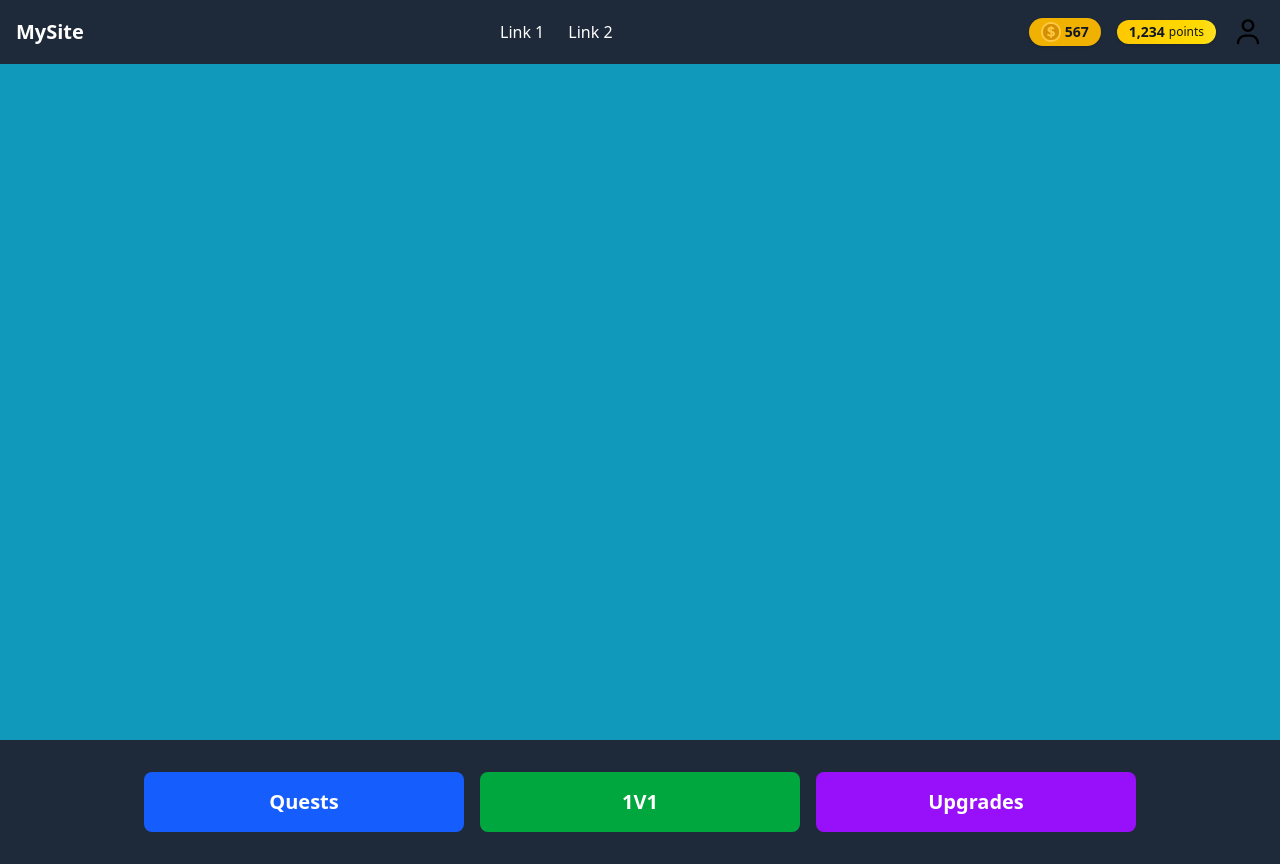
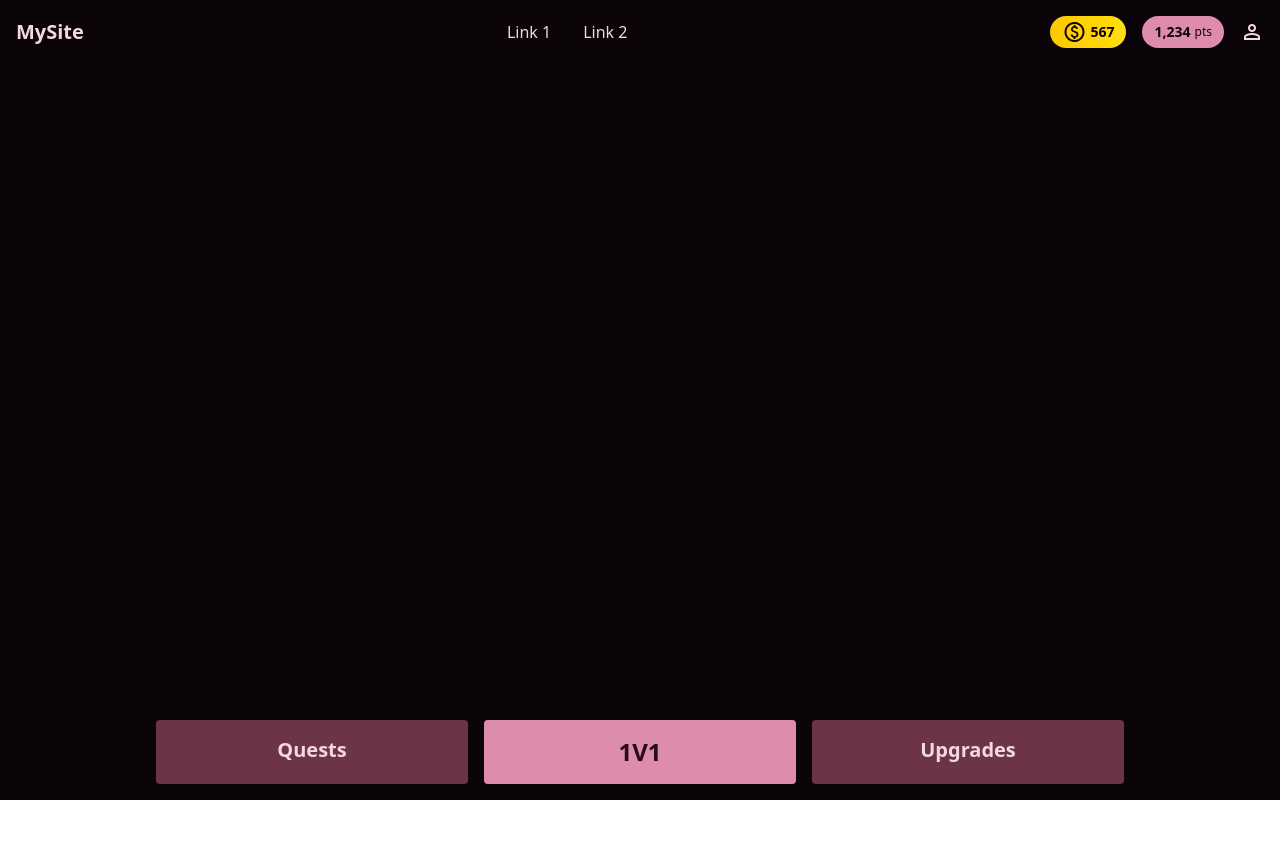
Before and after one commit to kristiankunc/hackathon25, a SvelteKit app: page / in a window 1280 px wide. After the commit the page ends 800 px from the top, so only its background shows below. Built offline with nearby package versions, Linux system fonts and the light colour scheme; no server answers.

Commit message:
color pallete, updated home page

```diff
--- a/src/lib/components/Header.svelte
+++ b/src/lib/components/Header.svelte
@@ -1,29 +1,25 @@
-<header class="bg-gray-800 text-white">
-	<div class="mx-auto flex max-w-7xl items-center justify-between px-4 py-4">
+<header class="static top-0 right-0 left-0 bg-background text-text">
+	<div class="flex items-center justify-between px-4 py-4">
 		<a href="/" class="text-xl font-bold">MySite</a>
 
-		<nav class="flex gap-6">
-			<a href="/" class="transition-colors hover:text-blue-600">Link 1</a>
-			<a href="/npm i unplugin-icons" class="transition-colors hover:text-blue-600">Link 2</a>
+		<nav class="flex gap-8">
+			<a href="/" class="transition-colors hover:text-accent">Link 1</a>
+			<a href="/" class="transition-colors hover:text-accent">Link 2</a>
 		</nav>
 
-		<div class="flex items-center gap-4 text-gray-900">
-			<div class="flex items-center rounded-full bg-yellow-500 px-3 py-1 shadow-sm">
-				<img src="/icons/coin.png" alt="Coin" class="mr-1 h-5 w-5" />
+		<div class="flex items-center gap-4 text-background">
+			<div class="flex h-8 items-center gap-1 rounded-full bg-linear-90 from-yellow-400 to-yellow-300 px-3 py-1">
+				<span class="material-symbols-outlined text-background">paid</span>
 				<span class="text-sm font-semibold">567</span>
 			</div>
-			<div class="flex items-center rounded-full bg-linear-to-r from-yellow-400 to-yellow-300 px-3 py-1 shadow-sm">
+			<div class="flex h-8 items-center rounded-full bg-primary px-3 py-1">
 				<div class="flex items-center gap-1 text-sm">
 					<span class="leading-none font-semibold">1,234</span>
-					<span class="text-xs">points</span>
+					<span class="text-xs">pts</span>
 				</div>
 			</div>
 
-			<div class="cta">
-				<a href="/profile" aria-label="Profile" class="transition-colors hover:text-blue-600">
-					<img src="/icons/user.svg" alt="Profile" class="h-8 w-8 rounded-full" />
-				</a>
-			</div>
+			<a href="/profile" aria-label="Profile" class="material-symbols-outlined text-text"> person </a>
 		</div>
 	</div>
 </header>
--- a/src/lib/components/pixijs/shipPreview.svelte
+++ b/src/lib/components/pixijs/shipPreview.svelte
@@ -12,7 +12,7 @@
 			const app = new Application();
 
 			// Initialize the application
-			await app.init({ background: "#1099bb", resizeTo: parent });
+			await app.init({ background: "#0b0408", resizeTo: parent });
 
 			// Append the application canvas to the document body
 			parent.appendChild(app.canvas);
--- a/src/routes/+layout.svelte
+++ b/src/routes/+layout.svelte
@@ -1,17 +1,18 @@
 <script lang="ts">
-    import Header from "$lib/components/Header.svelte";
-    import "./layout.css";
-    import favicon from "$lib/assets/favicon.svg";
+	import Header from "$lib/components/Header.svelte";
+	import "./layout.css";
+	import favicon from "$lib/assets/favicon.svg";
 
-    let { children } = $props();
+	let { children } = $props();
 </script>
 
 <svelte:head>
-    <link rel="icon" href={favicon} />
+	<link rel="icon" href={favicon} />
+	<link href="https://fonts.googleapis.com/css2?family=Material+Symbols+Outlined" rel="stylesheet" />
 </svelte:head>
 
 <!-- Header je nahoře na každé stránce -->
-<Header />
+<!-- <Header /> -->
 
 <!-- Obsah stránek -->
 {@render children()}
--- a/src/routes/+page.svelte
+++ b/src/routes/+page.svelte
@@ -1,25 +1,29 @@
 <script lang="ts">
+	import Header from "$lib/components/Header.svelte";
 	import ShipPreview from "$lib/components/pixijs/shipPreview.svelte";
 </script>
 
 <div class="flex h-screen flex-col">
+	<Header />
 	<!-- Render area -->
-	<div class="static z-0 h-screen w-screen" id="render-div">
+	<div class="z-0 h-full w-screen" id="render-div">
 		<ShipPreview />
 	</div>
 
 	<!-- Buttons at bottom -->
-	<div class="buttons static bottom-10 z-10 flex justify-center gap-4 bg-gray-800 py-8">
-		<a class="button w-1/4 rounded-lg bg-blue-600 py-4 text-center text-xl font-semibold text-white transition hover:bg-blue-700" href="quests/"
-			>Quests</a
-		>
-
-		<a class="button w-1/4 rounded-lg bg-green-600 py-4 text-center text-xl font-semibold text-white transition hover:bg-green-700" href="game/"
-			>1V1</a
+	<div class="buttons bottom-0 z-10 flex justify-center gap-4 bg-background p-4">
+		<a
+			class="button w-1/4 rounded-sm bg-secondary py-4 text-center text-xl font-semibold text-text transition-colors hover:bg-secondary-800"
+			href="quests/">Quests</a
 		>
 
 		<a
-			class="button w-1/4 rounded-lg bg-purple-600 py-4 text-center text-xl font-semibold text-white transition hover:bg-purple-700"
+			class="button w-1/4 rounded-sm bg-primary py-4 text-center text-2xl font-semibold text-primary-900 transition-colors hover:bg-primary-400"
+			href="game/">1V1</a
+		>
+
+		<a
+			class="button w-1/4 rounded-sm bg-secondary py-4 text-center text-xl font-semibold text-text transition-colors hover:bg-secondary-800"
 			href="upgrades/">Upgrades</a
 		>
 	</div>
--- a/src/routes/layout.css
+++ b/src/routes/layout.css
@@ -1,5 +1,77 @@
 @import "tailwindcss";
 
-body {
-    background-color: rgb(55 65 81);
+@theme {
+	--color-text: #f4d7e0;
+	--color-background: #0b0408;
+	--color-primary: #de8cac;
+	--color-secondary: #6c3546;
+	--color-accent: #5db3d0;
+
+	--color-text-50: #faebf0;
+	--color-text-100: #f4d7e0;
+	--color-text-200: #e9afc1;
+	--color-text-300: #de87a3;
+	--color-text-400: #d35f84;
+	--color-text-500: #c83765;
+	--color-text-600: #a02c51;
+	--color-text-700: #78213d;
+	--color-text-800: #501628;
+	--color-text-900: #280b14;
+	--color-text-950: #14050a;
+
+	--color-background-50: #f8ecf3;
+	--color-background-100: #f1dae7;
+	--color-background-200: #e4b4cf;
+	--color-background-300: #d68fb7;
+	--color-background-400: #c9699f;
+	--color-background-500: #bb4487;
+	--color-background-600: #96366c;
+	--color-background-700: #702951;
+	--color-background-800: #4b1b36;
+	--color-background-900: #250e1b;
+	--color-background-950: #13070e;
+
+	--color-primary-50: #f9ebf1;
+	--color-primary-100: #f4d7e2;
+	--color-primary-200: #e8b0c5;
+	--color-primary-300: #dd88a9;
+	--color-primary-400: #d1618c;
+	--color-primary-500: #c6396f;
+	--color-primary-600: #9e2e59;
+	--color-primary-700: #772243;
+	--color-primary-800: #4f172c;
+	--color-primary-900: #280b16;
+	--color-primary-950: #14060b;
+
+	--color-secondary-50: #f7eef1;
+	--color-secondary-100: #eedde2;
+	--color-secondary-200: #ddbbc6;
+	--color-secondary-300: #cd98a9;
+	--color-secondary-400: #bc768c;
+	--color-secondary-500: #ab5470;
+	--color-secondary-600: #894359;
+	--color-secondary-700: #673243;
+	--color-secondary-800: #44222d;
+	--color-secondary-900: #221116;
+	--color-secondary-950: #11080b;
+
+	--color-accent-50: #ebf6f9;
+	--color-accent-100: #d7edf4;
+	--color-accent-200: #b0dae8;
+	--color-accent-300: #88c8dd;
+	--color-accent-400: #61b5d1;
+	--color-accent-500: #39a3c6;
+	--color-accent-600: #2e829e;
+	--color-accent-700: #226277;
+	--color-accent-800: #17414f;
+	--color-accent-900: #0b2128;
+	--color-accent-950: #061014;
 }
+
+.material-symbols-outlined {
+	font-variation-settings:
+		"FILL" 0,
+		"wght" 400,
+		"GRAD" 0,
+		"opsz" 24;
+}
```
